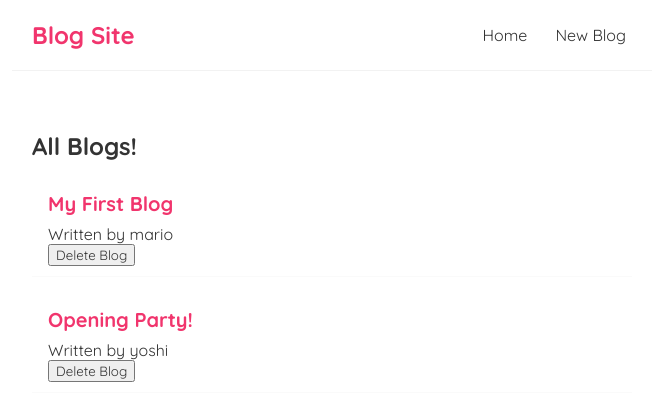
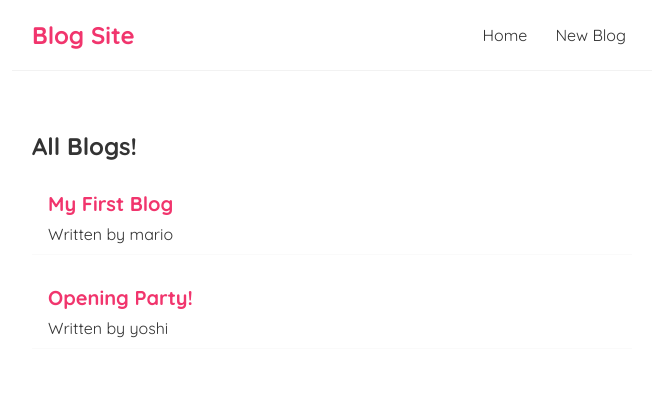
Before and after one commit to D-Coder135/Blog-Site_React, a React (Create React App) app: page / in a window 1280 px wide. Shown: the top 420 px of the page, without its empty margins (308-964 px from the left). Built offline with nearby package versions, Linux system fonts and the light colour scheme; data requests are answered from the project's data file; the HTML template or start-up script is replaced by a standard one.

Commit message:
comment out some part of the code

```diff
--- a/src/BlogList.js
+++ b/src/BlogList.js
@@ -9,7 +9,7 @@ const BlogList = ({ blogs, title}) => {
                 <div className="blog-preview" key={blog.id}>
                     <h2>{ blog.title }</h2>
                     <p> Written by { blog.author }</p>
-                    <button onClick = {() => handleDelete(blog.id)}>Delete Blog</button>
+                    {/* <button onClick = {() => handleDelete(blog.id)}>Delete Blog</button> */}
                 </div>
 
             ))}
```
